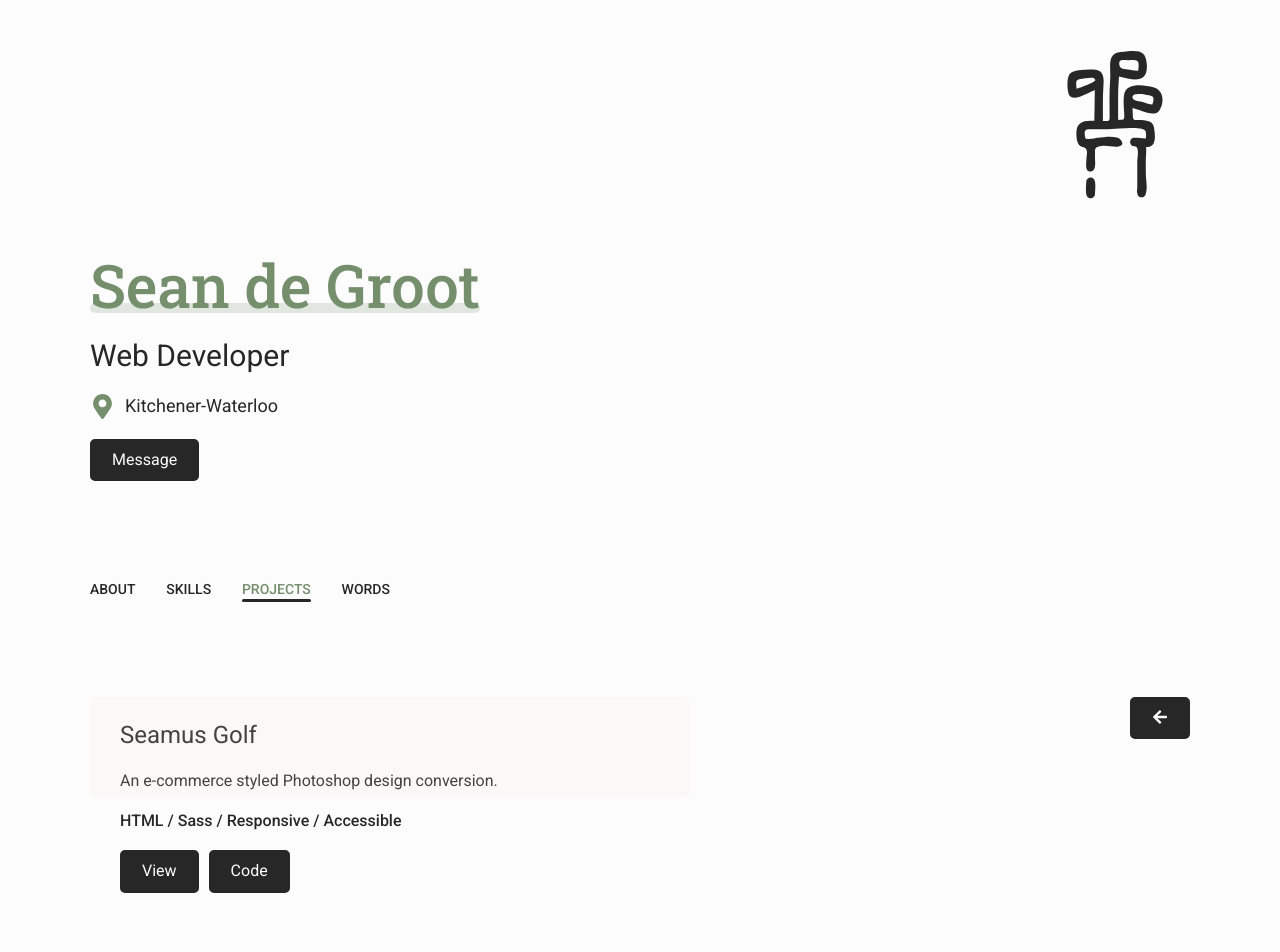
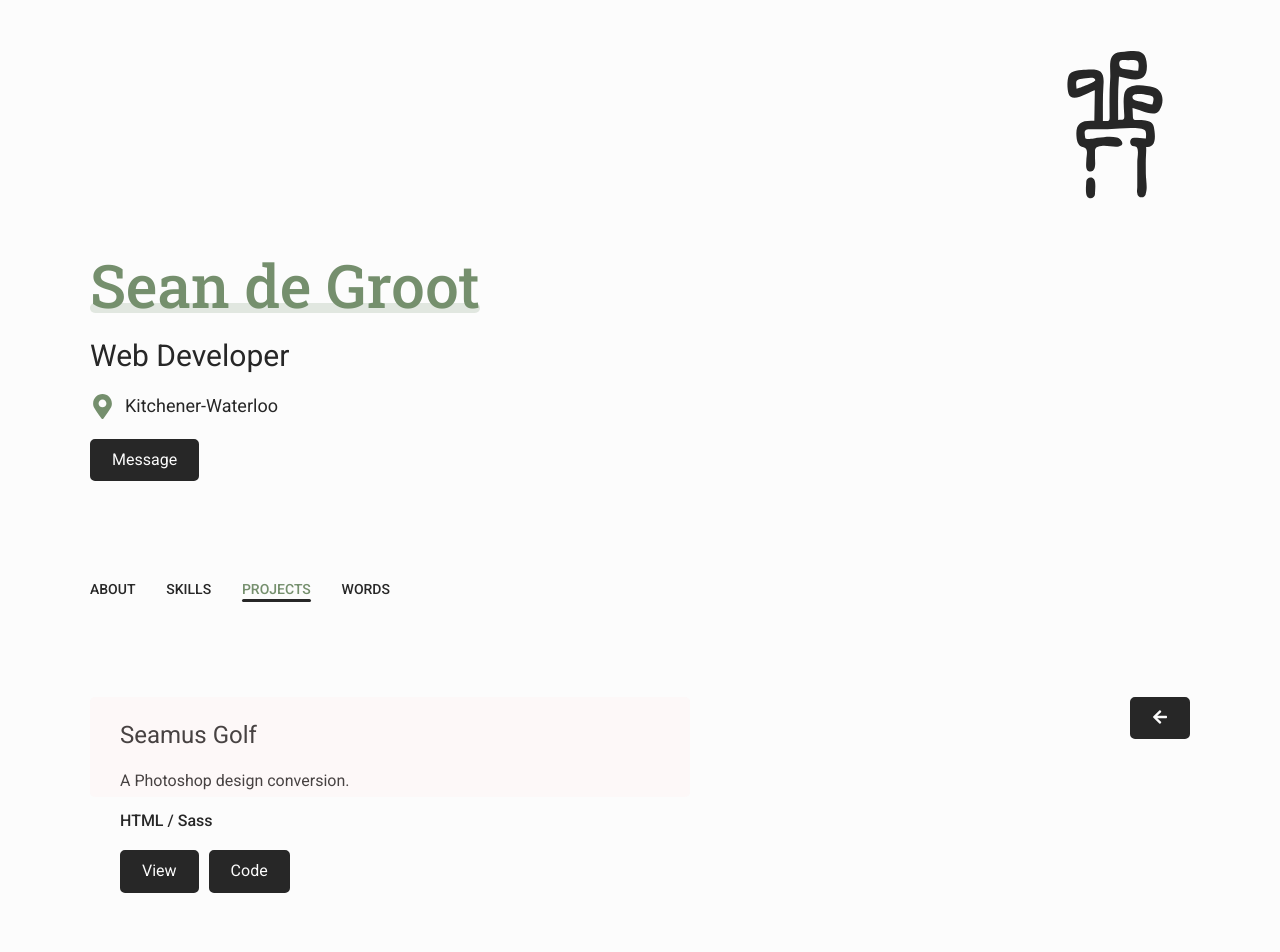
Before and after one commit to seandaniel/portfolio-v3, a React (Create React App) app: page /seamus-golf in a window 1280 px wide. Shown: the top 952 px of the page. Built offline with nearby package versions, Linux system fonts and the light colour scheme.

Commit message:
Project languages

```diff
--- a/src/Components/Projects/FootForward.js
+++ b/src/Components/Projects/FootForward.js
@@ -13,7 +13,7 @@ const FootForward = () => {
         <div className="project-content project-content-5">
           <h2>Foot Forward</h2>
           <p>A Photoshop design conversion.</p>
-          <h4>HTML / Sass / Responsive / Accessible</h4>
+          <h4>HTML / CSS</h4>
           <div className="button-container">
             <a href="https://seandaniel.github.io/foot-forward/" target="_blank" rel="noopener noreferrer" className="button">View</a>
             <a href="https://github.com/seandaniel/foot-forward" target="_blank" rel="noopener noreferrer" className="button">Code</a>
--- a/src/Components/Projects/FunPlace.js
+++ b/src/Components/Projects/FunPlace.js
@@ -13,7 +13,7 @@ const FunPlace = () => {
         <div className="project-content project-content-7">
           <h2>Fun Place</h2>
           <p>A Photoshop design conversion.</p>
-          <h4>HTML / Sass / Responsive / Accessible</h4>
+          <h4>HTML / Sass</h4>
           <div className="button-container">
             <a href="https://seandaniel.github.io/fun-place/" target="_blank" rel="noopener noreferrer" className="button">View</a>
             <a href="https://github.com/seandaniel/fun-place" target="_blank" rel="noopener noreferrer" className="button">Code</a>
--- a/src/Components/Projects/GitCheck.js
+++ b/src/Components/Projects/GitCheck.js
@@ -13,7 +13,7 @@ const GitCheck = () => {
         <div className="project-content project-content-1">
           <h2>Git Check</h2>
           <p>Search GitHub users to view their details including a list of public repositories, and most used languages showcased through Chart.js. Star your favorites to be viewed later with the help of Firebase, and navigate the application with flawless page transitions thanks to React Router.</p>
-          <h4>React / Hooks / Firebase / GitHub API</h4>
+          <h4>React / Firebase / Sass / GitHub API</h4>
           <div className="button-container">
             <a href="https://seandaniel.github.io/git-check/" target="_blank" rel="noopener noreferrer" className="button">View</a>
             <a href="https://github.com/seandaniel/git-check" target="_blank" rel="noopener noreferrer" className="button">Code</a>
--- a/src/Components/Projects/QuarantinePursuit.js
+++ b/src/Components/Projects/QuarantinePursuit.js
@@ -13,7 +13,7 @@ const QuarantinePursuit = () => {
         <div className="project-content project-content-4">
           <h2>Quarantine Pursuit</h2>
           <p>Select from a dozen genres that contain over 2000 questions populated through the Open Trivia API. Liked that specific game? Through Firebase, save it to be replayed later!</p>
-          <h4>React / Firebase / Git Collaboration / Open Trivia API</h4>
+          <h4>React / Firebase / Sass / Open Trivia API</h4>
           <div className="button-container">
             <a href="https://npsj-quarantine-pursuit.github.io/quarantine-pursuit/" target="_blank" rel="noopener noreferrer" className="button">View</a>
             <a href="https://github.com/npsj-quarantine-pursuit/quarantine-pursuit" target="_blank" rel="noopener noreferrer" className="button">Code</a>
--- a/src/Components/Projects/RocketVision.js
+++ b/src/Components/Projects/RocketVision.js
@@ -13,7 +13,7 @@ const RocketVision = () => {
         <div className="project-content project-content-8">
           <h2>Rocket Vision</h2>
           <p>A WordPress Photoshop design conversion.</p>
-          <h4>WordPress / PHP / Sass / Accessible</h4>
+          <h4>WordPress / PHP / Sass</h4>
           <div className="button-container">
             <a href="mailto:degroot.sd@gmail.com" className="button">Request</a>
             <a href="https://github.com/seandaniel/rocket-vision" target="_blank" rel="noopener noreferrer" className="button">Code</a>
--- a/src/Components/Projects/SeamusGolf.js
+++ b/src/Components/Projects/SeamusGolf.js
@@ -12,8 +12,8 @@ const SeamusGolf = () => {
       <div className="project-button-container">
         <div className="project-content project-content-6">
           <h2>Seamus Golf</h2>
-          <p>An e-commerce styled Photoshop design conversion.</p>
-          <h4>HTML / Sass / Responsive / Accessible</h4>
+          <p>A Photoshop design conversion.</p>
+          <h4>HTML / Sass</h4>
           <div className="button-container">
             <a href="https://seandaniel.github.io/seamus-golf/" target="_blank" rel="noopener noreferrer" className="button">View</a>
             <a href="https://github.com/seandaniel/seamus-golf" target="_blank" rel="noopener noreferrer" className="button">Code</a>
--- a/src/Components/Projects/Verbeeks.js
+++ b/src/Components/Projects/Verbeeks.js
@@ -12,8 +12,8 @@ const Verbeeks = () => {
       <div className="project-button-container">
         <div className="project-content project-content-3">
           <h2>Verbeek's Farm and Garden Centre</h2>
-          <p>Verbeek's services everyone from the home gardener to the largest farm properties across their residing county. Built and designed through Liquid and Sass with the demographic in mind, showcasing the company's brand and unique products.</p>
-          <h4>Liquid / Sass / Vanilla JavaScript</h4>
+          <p>Verbeek's services everyone from the home gardener to the largest farm properties across their residing county. Built and designed through Liquid and Sass utilizing the Shopify platform, showcasing the company's brand and unique products.</p>
+          <h4>Liquid / Vanilla JavaScript / Sass</h4>
           <div className="button-container">
             <a href="https://verbeekslandscaping.com/" target="_blank" rel="noopener noreferrer" className="button">View</a>
             <a href="https://github.com/seandaniel/verbeeks-v2" target="_blank" rel="noopener noreferrer" className="button">Code</a>
```
